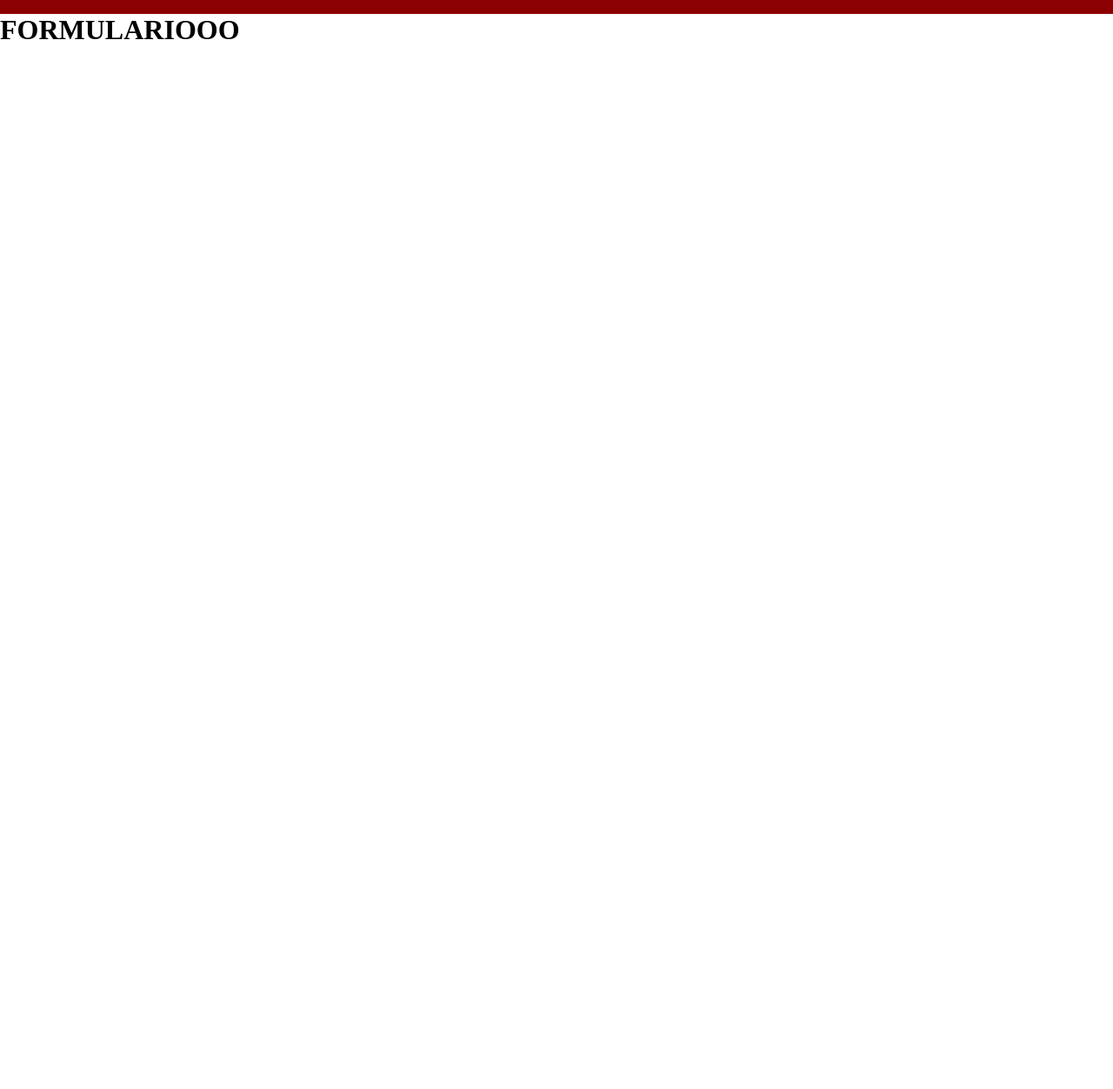
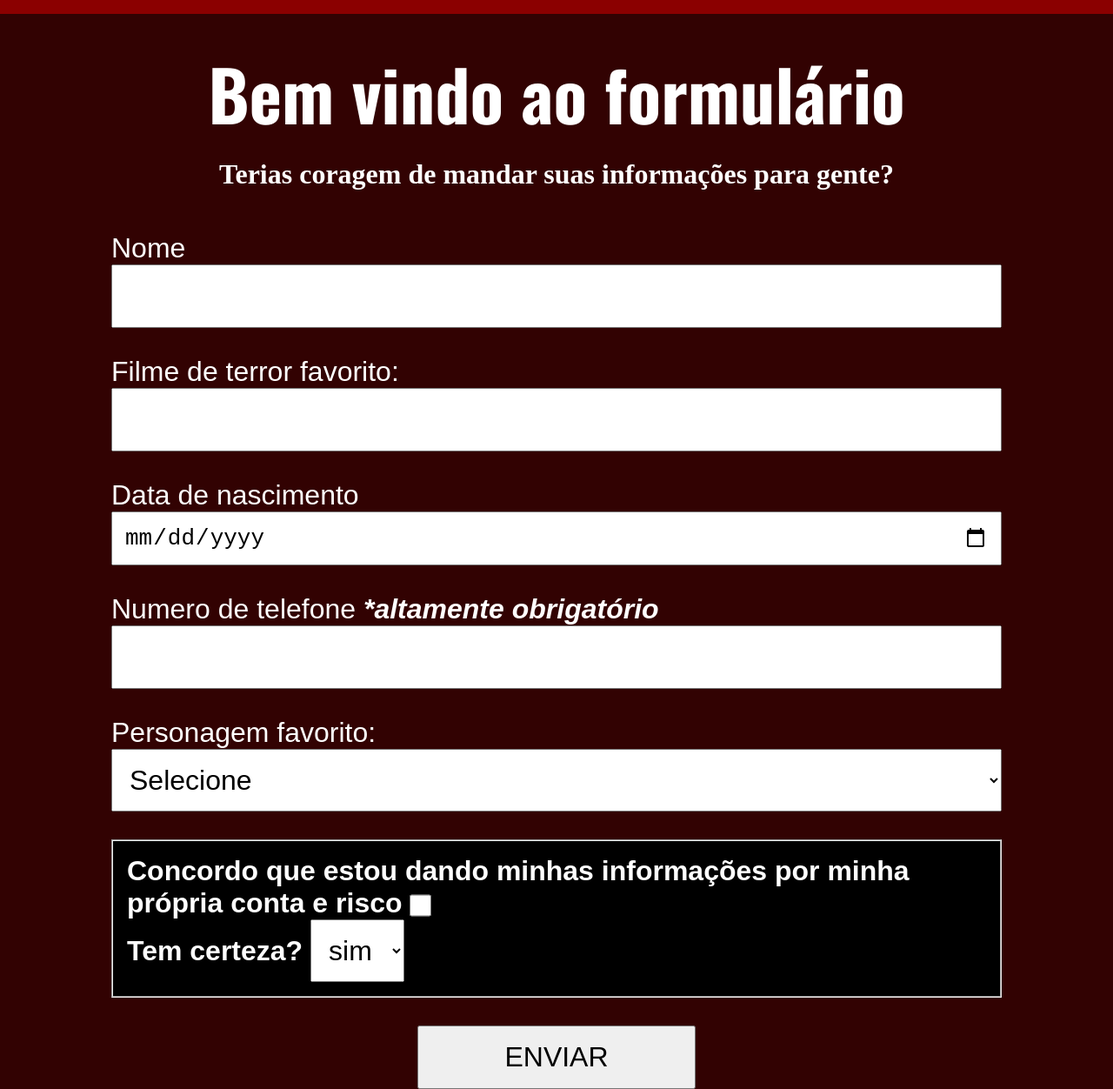
Before and after one commit to alicelopes47/scaryproject, a plain HTML site: page index.html in a window 1280 px wide. Shown: the part 1862-3114 px from the top of the page at 87% size. Before the commit the page ends 1915 px from the top, so only its background shows below. Drawn offline with nearby package versions, Linux system fonts and the light colour scheme.

Commit message:
working on forms

```diff
--- a/index.html
+++ b/index.html
@@ -10,9 +10,7 @@
         <link rel="icon" href="./icon/ghost-face.png" type="image/x-icon">
         <link rel="preconnect" href="https://fonts.googleapis.com">
         <link rel="preconnect" href="https://fonts.gstatic.com" crossorigin>
-  <link
-    href="https://fonts.googleapis.com/css2?family=Anton&family=Josefin+Sans:ital,wght@1,700&family=Karla:wght@300;400;600&family=Lilita+One&family=Oswald:wght@500;600;700&display=swap"
-    rel="stylesheet">
+        <link href="https://fonts.googleapis.com/css2?family=Anton&family=Josefin+Sans:ital,wght@1,700&family=Karla:wght@300;400;600&family=Lilita+One&family=Oswald:wght@500;600;700&display=swap" rel="stylesheet">
     </head>
 
     <body>
@@ -28,10 +26,10 @@
         <main>
             <div class="entrance-image">
                 <div class="info">
-        <h1>"What's your favorite scary movie?" </h1>
+                    <h1>"What's your favorite scary movie?"
+                    </h1>
                 </div>
             </div>
-
 
 
             <div class="main-container">
@@ -66,17 +64,52 @@
                                 <h2>Ocupação: Jornalista</h2>
                                 <p>Ela é uma repórter ambiciosa e determinada que está sempre procurando a próxima grande história. Ela é
                                                     inteligente, perspicaz e destemida, e tem uma personalidade forte que a ajuda a se destacar em situações
-                difíceis. </p>
+                                                    difíceis.
+                                </p>
                             </figcaption>
                         </figure>
                     </div>
                 </div>
             </div>
 
+            <div class="form-container">
+                <h1>Bem vindo ao formulário</h1>
+                <h4>Terias coragem de mandar suas informações para gente?</h4>
+                <form class="form-div">
+                    <label for="name">Nome</label>
+                    <input type="text" name="name" id="name">
+                    <label for="horror">Filme de terror favorito:</label>
+                    <input type="text" name="horror" id="horror">
+                    <label for="date">Data de nascimento</label>
+                    <input type="date" name="date" id="date">
+                    <label for="number">Numero de telefone <span style="color: white; font-weight: bold; font-style: oblique;">*altamente obrigatório</span></label>
+                    <input type="number" name="number" required id="number">
+                    <label for="favorite">Personagem favorito:</label>
+                    <select value="favorite">
+                        <option>Selecione</option>
+                        <option name="sid" id="sid">Sidney</option>
+                        <option name="stu" id="stu">Stu</option>
+                        <option name="amber" id="amber">Amber</option>
+                        <option name="gale" id="gale">Gale</option>
+                        <option name="jill" id="jill">Jill</option>
+                    </select>
+                    <fieldset class="form-div-field">
                         <div>
-      <h1>FORMULARIOOO</h1>
+                            <label for="favmovi">Concordo que estou dando minhas informações por minha própria conta e risco</label>
+                            <input type="checkbox" class="radio-button" name="favmovi" id="favmovi">
+                        </div>
+                        <label for="horror">Tem certeza?</label>
+                        <select value="selecione">
+                            <option name="sim" id="sim">sim</option>
+                            <option name="nao" id="nao">não</option>
+                        </select>
+                    </fieldset>
+                    <input type="submit" class="button" value="ENVIAR">
+                </form>
             </div>
         </main>
+
+        <footer></footer>
     </body>
 
 </html>
--- a/style.css
+++ b/style.css
@@ -150,3 +150,70 @@ header {
     font-weight: 600;
     margin-bottom: 1rem;
 }
+
+.form-container {
+    display: flex;
+    justify-content: center;
+    align-items: center;
+    flex-direction: column;
+    padding-top: 2rem;
+    gap: 1rem;
+    background-color: #320202;
+    height: 100%;
+}
+
+.form-container h1 {
+    text-align: center;
+    font-size: 5em;
+    color: white;
+    font-family: 'Oswald', sans-serif;
+}
+
+.form-container h4 {
+    font-size: 2em;
+    color: white;
+}
+
+.form-div {
+    font-family: Arial, Helvetica, sans-serif;
+    color: white;
+    display: flex;
+    flex-direction: column;
+    width: 80%;
+    font-size: 2em;
+}
+
+.form-div input {
+    padding: 0.5em;
+    font-size: 1em;
+}
+
+.form-div label {
+    margin-top: 2rem;
+}
+
+.form-div select {
+    font-size: 1em;
+    padding: 0.5em;
+}
+
+.button {
+    width: 10em;
+    margin-top: 2rem;
+    align-self: center;
+    cursor: pointer;
+}
+
+.form-div-field {
+    margin-top: 1em;
+    padding: 0.5em;
+    font-weight: bold;
+    background-color: black;
+}
+
+.radio-button {
+    border: 0px;
+    width: 25px;
+    height: 30px;
+    vertical-align: middle;
+}
```
Lines whose indentation alone changed are shown as unchanged.
